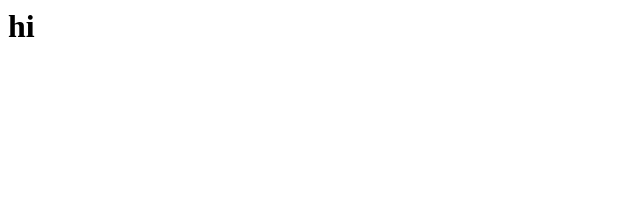
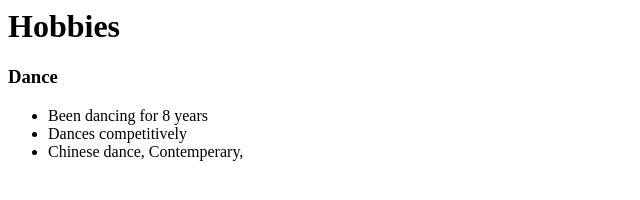
Before and after one commit to megng8/Personal-website, a plain HTML site: page Index.html in a window 1280 px wide. Shown: the whole page, without its empty margins (0-640 px from the left). Drawn offline with Linux system fonts and the light colour scheme.

Commit message:
Update Index.html
Dance

```diff
--- a/Index.html
+++ b/Index.html
@@ -1,3 +1,9 @@
 <html>
-  <h1> hi</h1>
+  <h1> Hobbies </h1>
+  <h3> Dance </h3>
+  <ul>
+    <li> Been dancing for 8 years</li>
+    <li> Dances competitively</li>
+    <li> Chinese dance, Contemperary, </li>
+  </ul>
 </html>
```
